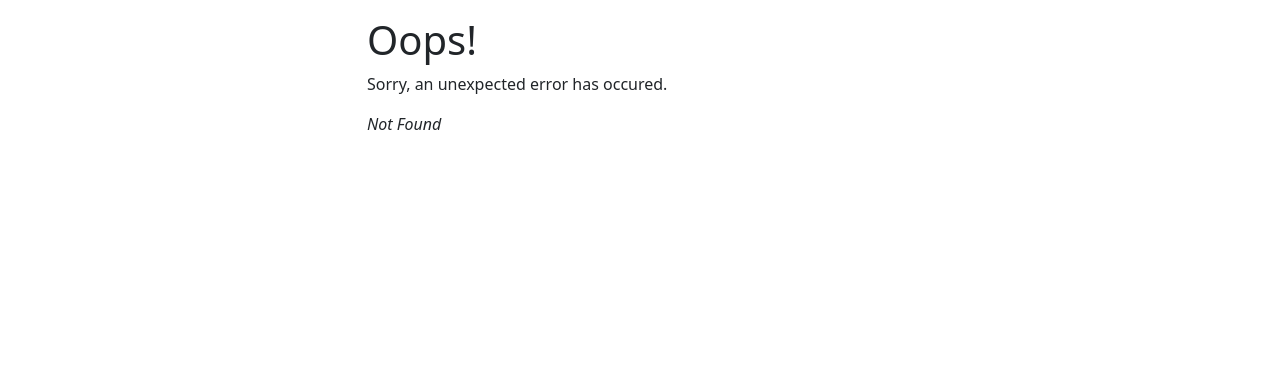
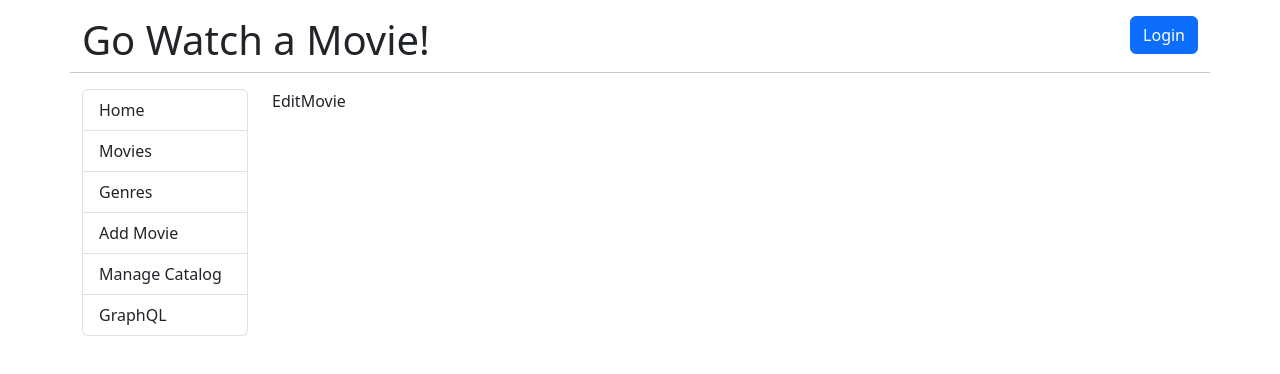
Before and after one commit to NurFirdausR/FE-React-Movies, a React (Create React App) app: page /admin/movie/0 in a window 1280 px wide. Before the commit this address had no page. Shown: the top 374 px of the page. Built offline with nearby package versions, Linux system fonts and the light colour scheme.

Commit message:
feat: add graphql,movies,login components

```diff
--- a/src/App.js
+++ b/src/App.js
@@ -21,8 +21,8 @@ function App() {
               <Link to="/" className="list-group-item list-group-item-action">Home</Link>
               <Link to="/movies" className="list-group-item list-group-item-action">Movies</Link>
               <Link to="/genres" className="list-group-item list-group-item-action">Genres</Link>
-              <Link to="/admin/movie" className="list-group-item list-group-item-action">Add Movie</Link>
-              <Link to="/admin" className="list-group-item list-group-item-action">Manage Catalog</Link>
+              <Link to="/admin/movie/0" className="list-group-item list-group-item-action">Add Movie</Link>
+              <Link to="/manage-catalogue" className="list-group-item list-group-item-action">Manage Catalog</Link>
               <Link to="/graphql" className="list-group-item list-group-item-action">GraphQL</Link>
             </div>
           </nav>
--- /dev/null
+++ b/src/components/EditMovie.js
@@ -0,0 +1,9 @@
+import React from 'react'
+
+const EditMovie = () => {
+  return (
+    <div>EditMovie</div>
+  )
+}
+
+export default EditMovie
--- a/src/components/Genres.js
+++ b/src/components/Genres.js
@@ -2,7 +2,9 @@ import React from 'react'
 
 const Genres = () => {
   return (
+    <>
     <div>Genres</div>
+    </>
   )
 }
 
--- /dev/null
+++ b/src/components/GraphQL.js
@@ -0,0 +1,9 @@
+import React from 'react'
+
+const GraphQL = () => {
+  return (
+    <div>GraphQL</div>
+  )
+}
+
+export default GraphQL
--- a/src/components/Home.js
+++ b/src/components/Home.js
@@ -1,12 +1,14 @@
+import { Link } from "react-router-dom";
 import Ticket from "./../images/movie_tickets.jpg";
-
 const Home = () => {
     return (
         <>
             <div className="text-center">
                     <h2>Find a movie to watch tonight</h2>
                     <hr/>
-                    <img src={Ticket} alt="" srcset=""/>
+                    <Link to="/movies">
+                        <img src={Ticket} alt="" srcset=""/>
+                    </Link>
             </div>
         </>
     )
--- /dev/null
+++ b/src/components/Login.js
@@ -0,0 +1,9 @@
+import React from 'react'
+
+const Login = () => {
+  return (
+    <div>Login</div>
+  )
+}
+
+export default Login
--- a/src/components/Movies.js
+++ b/src/components/Movies.js
@@ -1,5 +1,20 @@
+import { useEffect, useState } from "react";
 
 const Movies = () => {
+    const [movie,setMovie] = useState([])
+
+    useEffect(() => {
+        let moviesList = [
+            {
+                id: 1,
+                title: "Breaking-bad",
+                release_date: "2011-03-07",
+                runtime: 116,
+                mpaa_rating: "R",
+                description: "Some long description"
+            }
+        ]
+    })
     return (
         <>
             <div className="text-center">
```
Also changed, not shown: src/components/Movie.js (added, +15 -0 lines), src/index.js (+17 -2 lines).
